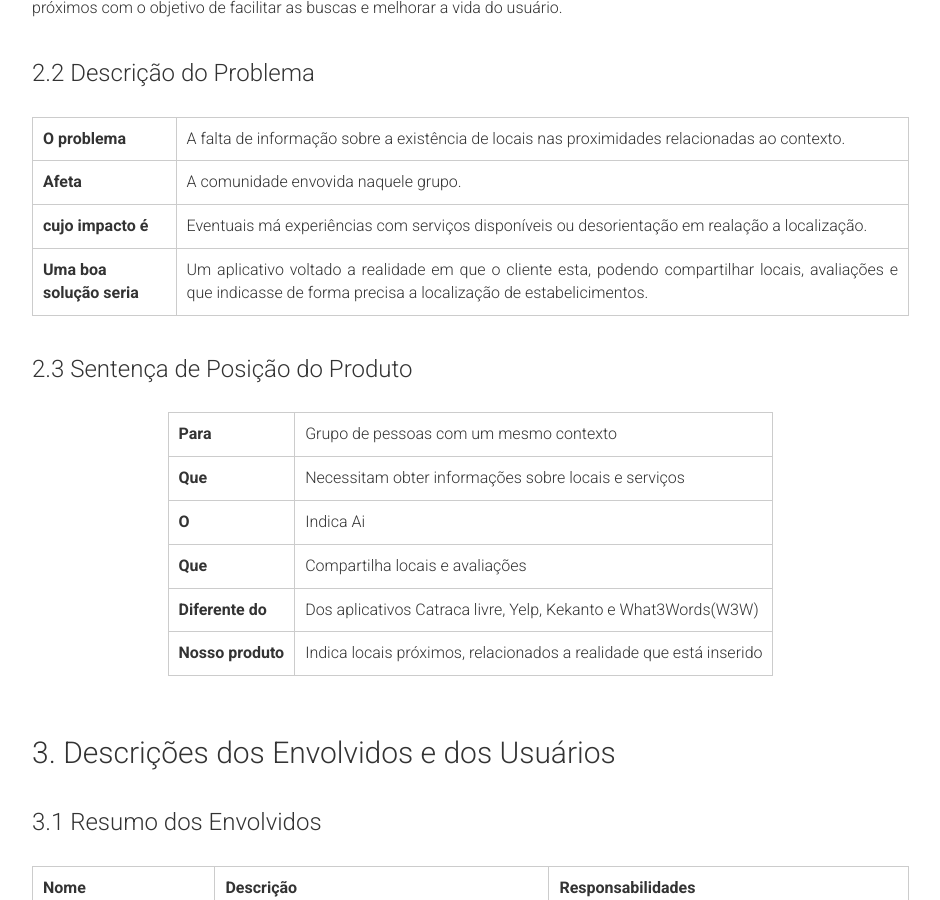
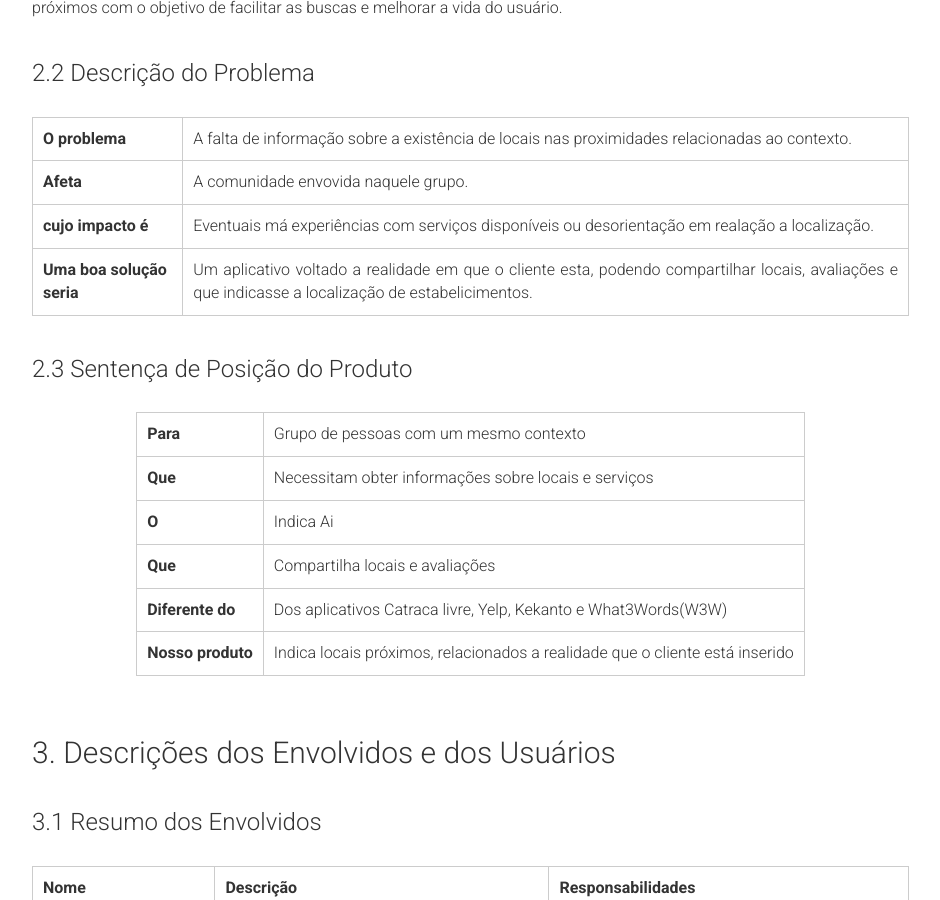
Before and after one commit to fga-eps-mds/2018.2-IndicaAi, a Jekyll site: the page built from docs/_posts/2018-08-24-vision-doc.md, in a window 1280 px wide and 900 px high, scrolled down 1950 px. Shown: the whole window, without its empty margins (322-1262 px from the left). Built offline with Jekyll 4.4.1, drawn with Linux system fonts in a browser that asks for light colours; nearby versions of some CDN libraries; comment, search, counter and statistics services are not loaded; some of the changed text lies outside the part shown.

Commit message:
#147 arranging the viewing document with the pr

```diff
--- a/docs/_posts/2018-08-24-vision-doc.md
+++ b/docs/_posts/2018-08-24-vision-doc.md
@@ -52,7 +52,7 @@ Elaborado de acordo com a metodologia RUP, o *Rational Unified Process*, este do
 ## 2. Posicionamento
 
 ### 2.1 Oportunidade de Negócios
-<!-- -->
+
 Ambientes novos ou em desenvolvimento, tem pouca informação dos lugares próximos ou serviços que existem nas proximidades. Com a falta de conhecimento, torna-se exaustivo procurar lugares próximos seja para lanchar ou comprar algum material de trabalho. Sendo assim, o Indica Ai visa o compartilhamento e avaliação de locais e serviços oferecidos próximos com o objetivo de facilitar as buscas e melhorar a vida do usuário.
 
 ### 2.2 Descrição do Problema
@@ -61,7 +61,7 @@ Ambientes novos ou em desenvolvimento, tem pouca informação dos lugares próxi
   <tr><th> O problema         </th><td> A falta de informação sobre a existência de locais nas proximidades relacionadas ao contexto. </td></tr>
   <tr><th> Afeta                 </th><td> A comunidade envovida naquele grupo.</td></tr>
   <tr><th> cujo impacto é        </th><td> Eventuais má experiências com serviços disponíveis ou desorientação em realação a localização.</td></tr>
-  <tr><th>Uma boa solução seria </th><td> Um aplicativo voltado a realidade em que o cliente esta, podendo compartilhar locais, avaliações e que indicasse de forma precisa a localização de estabelicimentos. </td></tr>
+  <tr><th>Uma boa solução seria </th><td> Um aplicativo voltado a realidade em que o cliente esta, podendo compartilhar locais, avaliações e que indicasse a localização de estabelicimentos. </td></tr>
 </table>
 
 
@@ -73,7 +73,7 @@ Ambientes novos ou em desenvolvimento, tem pouca informação dos lugares próxi
   <tr><th>O</th><td>Indica Ai</td></tr>
   <tr><th>Que</th><td>Compartilha locais e avaliações </td></tr>
   <tr><th>Diferente do</th><td>Dos aplicativos Catraca livre, Yelp, Kekanto e What3Words(W3W)</td></tr>
-  <tr><th>Nosso produto</th><td>Indica locais próximos, relacionados a realidade que está inserido</td></tr>
+  <tr><th>Nosso produto</th><td>Indica locais próximos, relacionados a realidade que o cliente está inserido</td></tr>
 
 </table>
 
@@ -175,7 +175,7 @@ Ambientes novos ou em desenvolvimento, tem pouca informação dos lugares próxi
   <tr>
     <td><b>Representantes</b></td>
     <td>Iasmin Santos Mendes
-	  <br>Renato Valério Gomes</b>
+	  <br>Renato Valério Gomes
     </td>
   </tr>
   <tr>
```
Also changed, not shown: other parts of docs/_posts/2018-08-24-vision-doc.md (+2 -2 lines).
